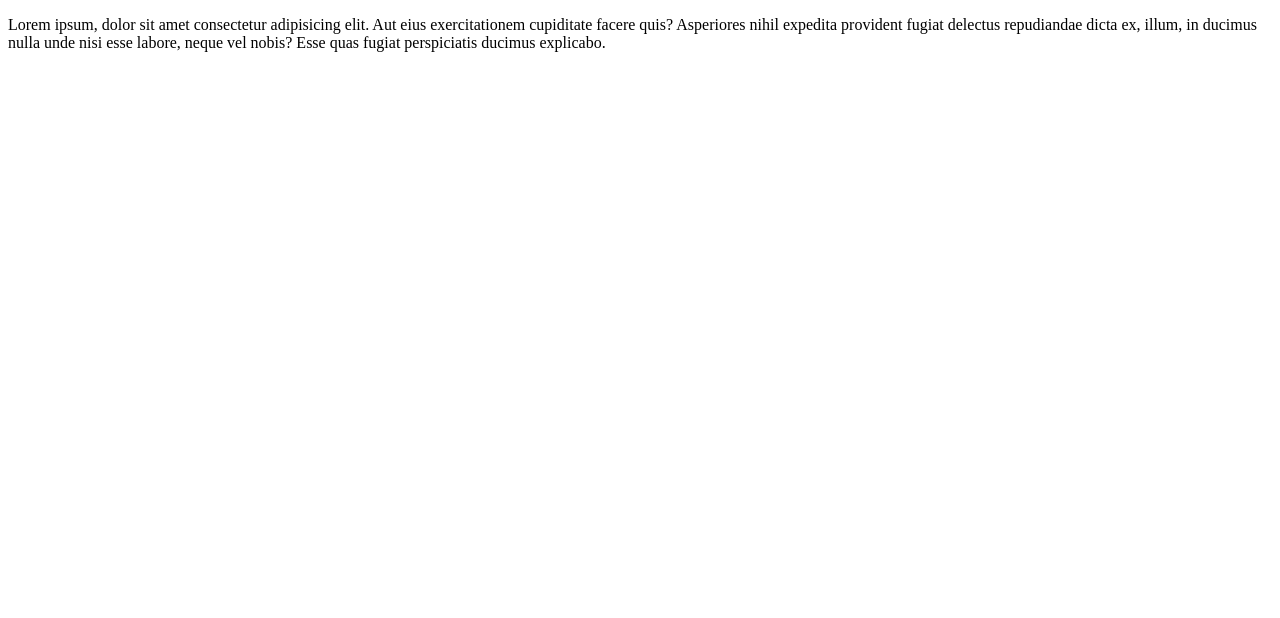
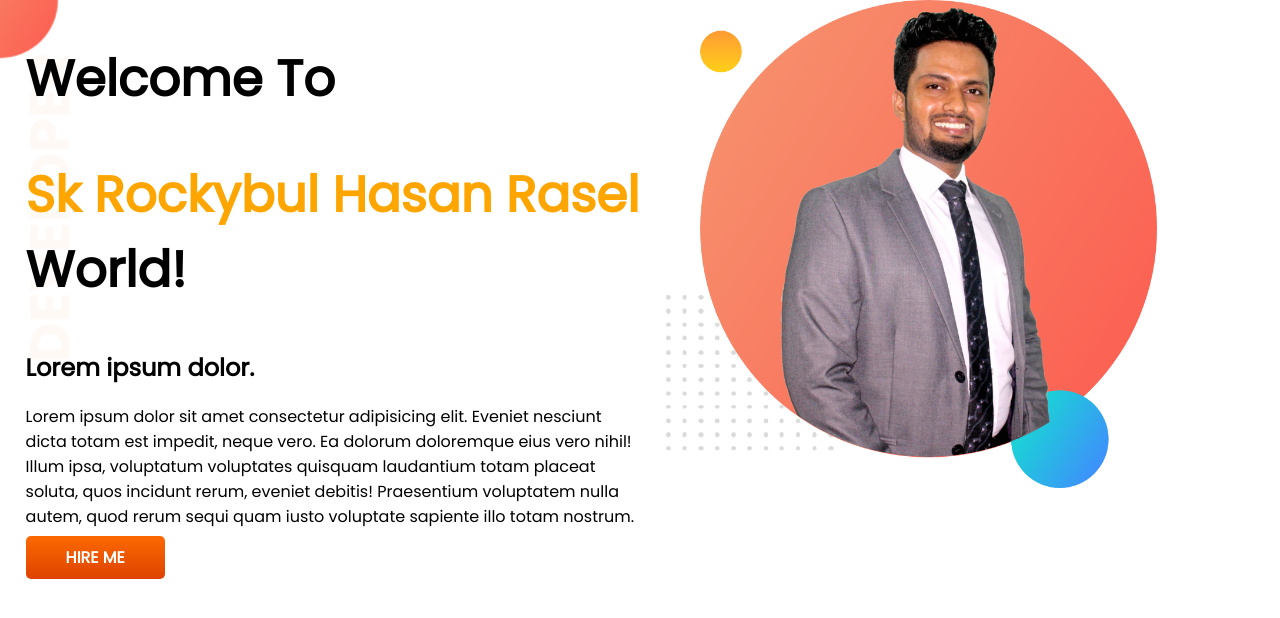
Before and after one commit to SkRhRasel/PH_M1_my-portfolio, a plain HTML site: page index.html in a window 1280 px wide. Drawn offline with Linux system fonts and the light colour scheme.

Commit message:
top banner done

```diff
--- a/index.html
+++ b/index.html
@@ -6,13 +6,32 @@
     <meta http-equiv="X-UA-Compatible" content="IE=edge">
     <meta name="viewport" content="width=device-width, initial-scale=1.0">
     <title>My Portfolio</title>
+    <link rel="preconnect" href="https://fonts.googleapis.com">
+    <link rel="preconnect" href="https://fonts.gstatic.com" crossorigin>
+    <link href="https://fonts.googleapis.com/css2?family=Poppins&display=swap" rel="stylesheet">
+    <link rel="preconnect" href="https://fonts.googleapis.com">
+    <link rel="preconnect" href="https://fonts.gstatic.com" crossorigin>
+    <link href="https://fonts.googleapis.com/css2?family=Poppins&display=swap" rel="stylesheet">
     <link rel="stylesheet" href="style.css">
 </head>
-<div>
-    <p>Lorem ipsum, dolor sit amet consectetur adipisicing elit. Aut eius exercitationem cupiditate facere quis?
-        Asperiores nihil expedita provident fugiat delectus repudiandae dicta ex, illum, in ducimus nulla unde nisi esse
-        labore, neque vel nobis? Esse quas fugiat perspiciatis ducimus explicabo.</p>
-</div>
+<section class="top-banner">
+    <div class="half-width">
+        <h1>Welcome To</h1>
+        <h1><span class="orange-color">Sk Rockybul Hasan Rasel</span> World!</h1>
+        <h2><span class="">Lorem ipsum dolor.</h1>
+                <p>Lorem ipsum dolor sit amet consectetur adipisicing elit. Eveniet nesciunt dicta totam est impedit,
+                    neque
+                    vero. Ea dolorum doloremque eius vero nihil! Illum ipsa, voluptatum voluptates quisquam laudantium
+                    totam
+                    placeat soluta, quos incidunt rerum, eveniet debitis! Praesentium voluptatem nulla autem, quod rerum
+                    sequi quam iusto voluptate sapiente illo totam nostrum.</p>
+                <a class="link-btn" target="_blank" href="https://www.linkedin.com/in/sk-rockybul-hasan-rasel/">HIRE
+                    ME</a>
+    </div>
+    <div class="half-width">
+        <img src="images/rasel_with_my_bg.png" alt="My Picture">
+    </div>
+</section>
 
 <body>
 
--- a/style.css
+++ b/style.css
@@ -0,0 +1,38 @@
+body{
+    font-family: 'Poppins', sans-serif;
+    margin: 0;
+}
+
+h1{
+    font-size: 50px;
+}
+
+.orange-color{
+    color: orange;
+}
+section{
+    display: flex;
+}
+.half-width{
+    width: 50%;
+    padding-left: 2%;
+
+}
+.half-width img{
+    width: 80%;
+}
+
+.link-btn{
+    text-decoration: none;
+    border-radius: 5px;
+    color: white;
+    font-weight: 700;
+    background-image: linear-gradient(#FC6901,#DE4300);
+    /* background-color: orange; */
+    padding: 10px 40px;
+}
+
+.top-banner{
+    background-image: url(images/top-banner.png);
+    background-repeat:  no-repeat;
+}
```
